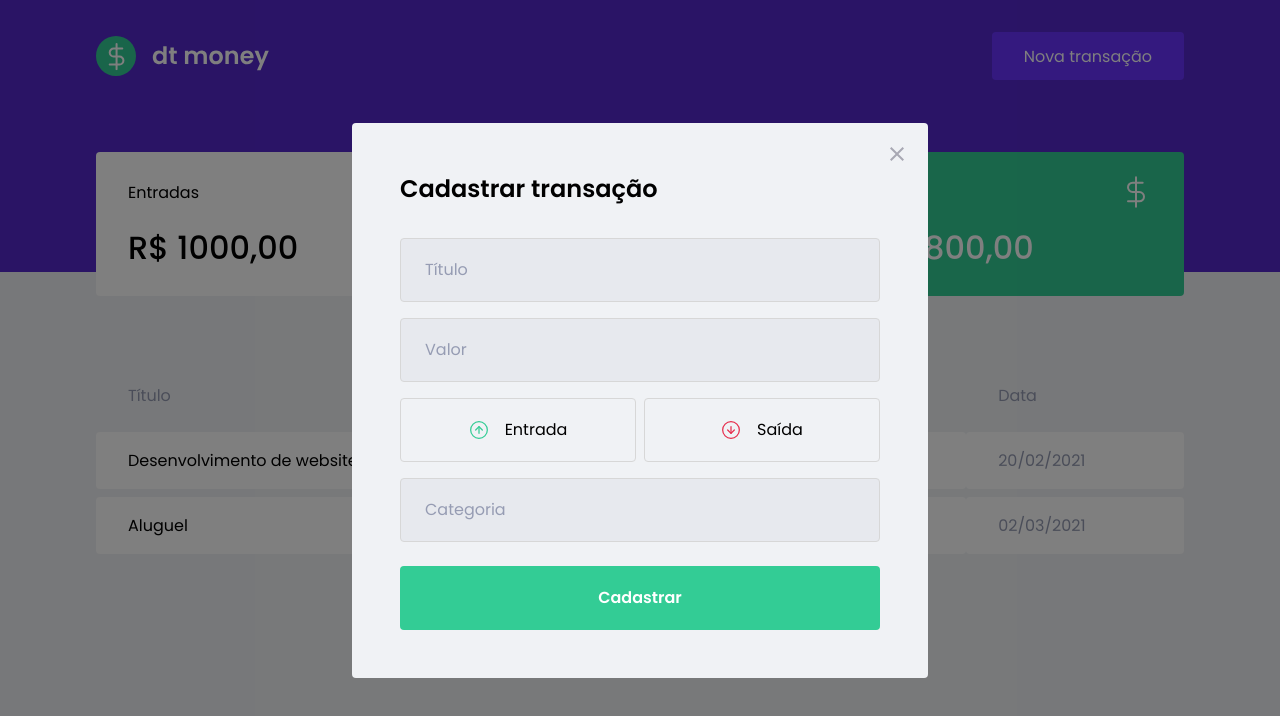
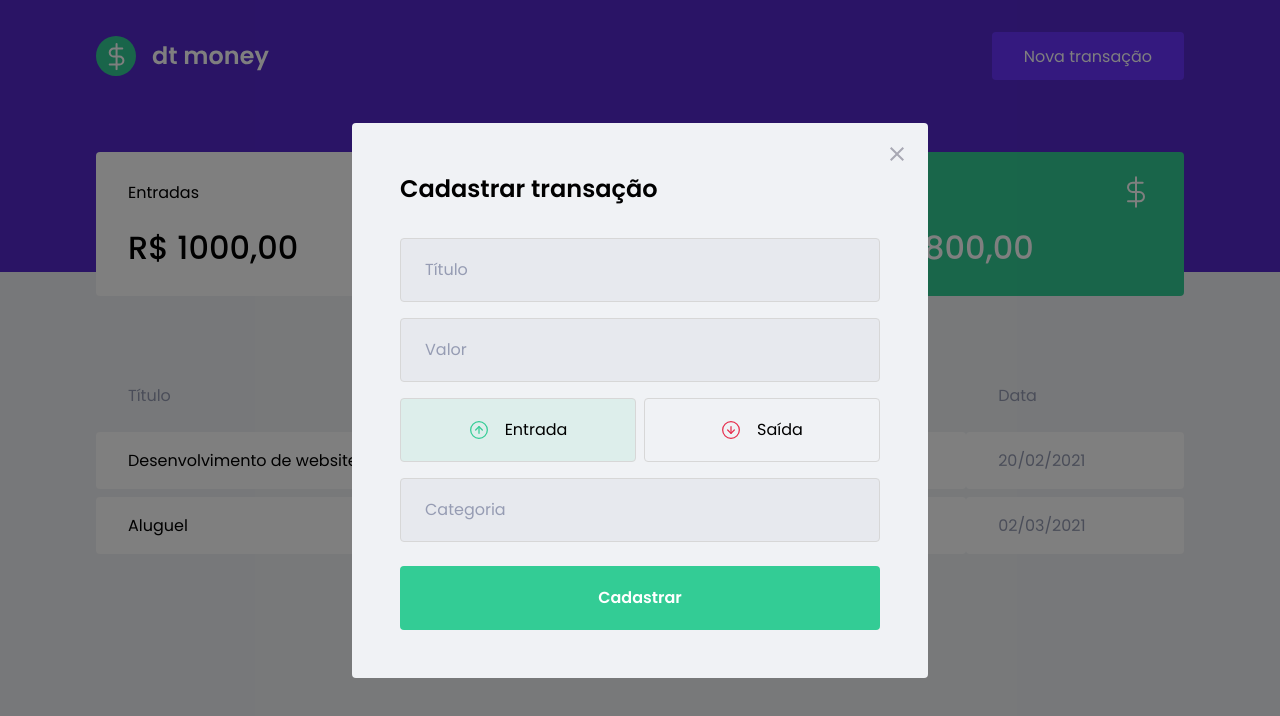
Before and after one commit to EduardoRodriguesF/dtmoney, a React (Create React App) app: page / in a window 1280 px wide. Both pictures are taken after a click on the button "Nova transação". Shown: the top 716 px of the page. Built offline with nearby package versions, Linux system fonts and the light colour scheme; no server answers; what miragejs would draw is missing.

Commit message:
feat: transaction type button functionality

```diff
--- a/src/components/NewTransactionModal/index.tsx
+++ b/src/components/NewTransactionModal/index.tsx
@@ -2,7 +2,8 @@
 import incomeImg from '../../assets/income.svg';
 import outcomeImg from '../../assets/outcome.svg';
 import closeImg from '../../assets/close.svg';
-import { Container, TransactionTypeContainer } from './styles';
+import { Container, RadioBox, TransactionTypeContainer } from './styles';
+import { useState } from 'react';
 
 interface NewTransactionModalProps {
   isOpen: boolean;
@@ -12,6 +13,8 @@
 Modal.setAppElement('#root');
 
 export function NewTransactionModal({ isOpen, onRequestClose}: NewTransactionModalProps) {
+  const [type, setType] = useState('deposit');
+
   return (
     <Modal
       isOpen={isOpen}
@@ -36,15 +39,25 @@
         />
 
         <TransactionTypeContainer>
-          <button type="button">
+          <RadioBox
+            type="button"
+            onClick={() => { setType('deposit');}}
+            isActive={type === 'deposit'}
+            activeColor="green"
+          >
             <img src={incomeImg} alt="Entrada"/>
             <span>Entrada</span>
-          </button>
+          </RadioBox>
 
-          <button type="button">
+          <RadioBox
+            type="button"
+            onClick={() => { setType('withdraw');}}
+            isActive={type === 'withdraw'}
+            activeColor="red"
+          >
             <img src={outcomeImg} alt="Saída"/>
             <span>Saída</span>
-          </button>
+          </RadioBox>
         </TransactionTypeContainer>
 
         <input
--- a/src/components/NewTransactionModal/styles.ts
+++ b/src/components/NewTransactionModal/styles.ts
@@ -1,5 +1,5 @@
 import styled from 'styled-components';
-import { darken } from 'polished';
+import { darken, transparentize } from 'polished';
 
 export const Container = styled.form`
   h2 {
@@ -54,13 +54,26 @@
   display: grid;
   grid-template-columns: 1fr 1fr;
   gap: 0.5rem;
+`;
 
-  button {
+interface RadioBoxProps {
+  isActive: boolean;
+  activeColor: 'green' | 'red';
+}
+
+const colors = {
+  green: '#33cc95',
+  red: '#e52e40',
+}
+
+export const RadioBox = styled.button<RadioBoxProps>`
   height: 4rem;
   border: 1px solid #d7d7d7;
   border-radius: 0.25rem;
 
-    background: transparent;
+  background: ${({ isActive, activeColor }) => isActive
+  ? transparentize(0.9, colors[activeColor])
+  : 'transparent'};
 
   display: flex;
   align-items: center;
@@ -83,5 +96,4 @@
     font-size: 1rem;
     color: var(--text-title);
   }
-  }
 `;
```
Lines whose indentation alone changed are shown as unchanged.
